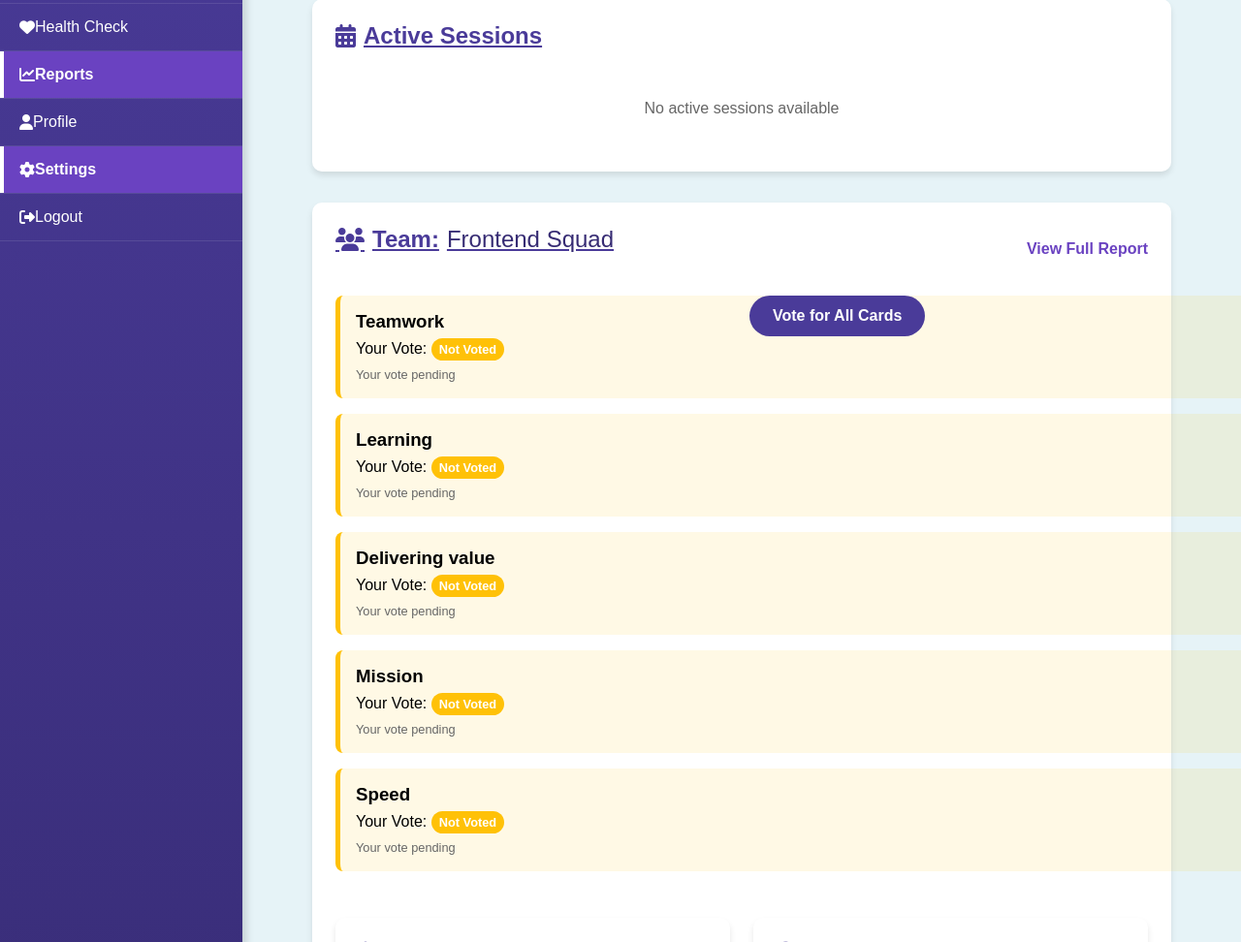
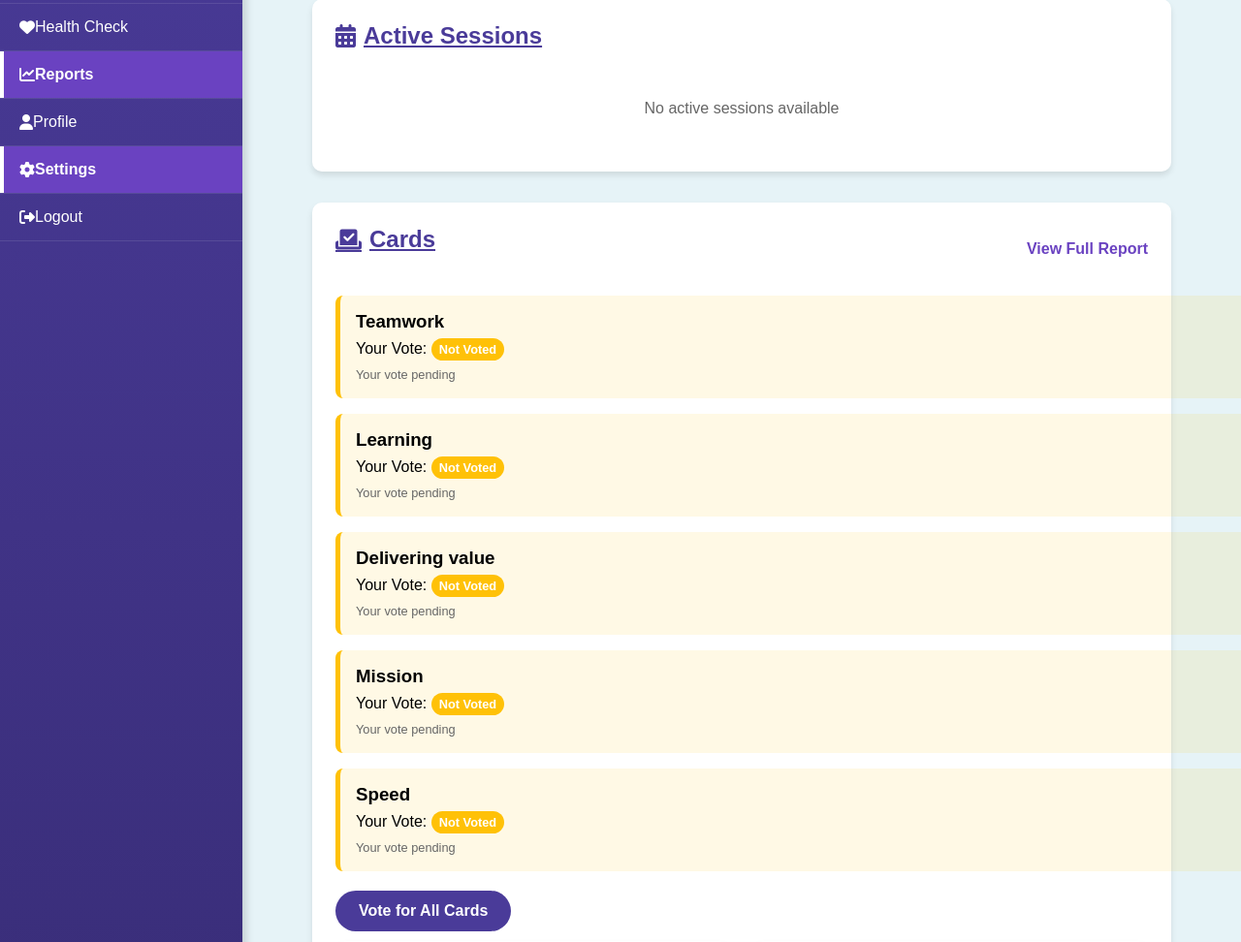
Before and after one commit to shahramhal/SkyScore, a Django app: template Users/templates/engineer_dashboard.html in a window 1280 px wide. Shown: the part 232-1204 px from the top of the page at 97% size. Run offline with Django 5.2, Linux system fonts and the light colour scheme; the template is opened without the code that fills it: values that come from a table or form of the project are taken from there, others are empty; data comes from the database, SQL or seed files in the repository; both versions use the stored data as it was after the commit.

Commit message:
update the styling

```diff
--- a/Users/static/css/engineer_dashboard.css
+++ b/Users/static/css/engineer_dashboard.css
@@ -142,7 +142,7 @@
   display: grid;
   grid-template-columns: repeat(auto-fill, minmax(300px, 1fr));
   gap: 1rem;
-  margin-bottom: 1.5rem;
+  margin-bottom: 10px;
 }
 
 .health-card {
@@ -293,6 +293,7 @@
   text-decoration: none;
   font-weight: bold;
   transition: all 0.3s;
+  margin-bottom: 10px;
 }
 
 .primary-button:hover {
--- a/Users/templates/engineer_dashboard.html
+++ b/Users/templates/engineer_dashboard.html
@@ -61,7 +61,7 @@
         <div class="dashboard-card">
           <div class="card-header">
             <h2>
-              <i class="fas fa-users"></i> Team: <span>Frontend Squad</span>
+              <i class="fas fa-vote-yea"></i> Cards
             </h2>
             <a href="{% url 'engineer_dashboard' %}" class="view-report"
               >View Full Report</a
@@ -114,11 +114,12 @@
 
 
 
-          <div class="text-center">
-            <a href="{% url 'votingDashboard' %}" class="primary-button">
-              Vote for All Cards
-            </a>
-          </div>
+
+        </div>
+        <div class="text-center">
+          <a href="{% url 'votingDashboard' %}" class="primary-button">
+            Vote for All Cards
+          </a>
         </div>
 
         <!-- Quick Stats -->
--- a/Voting/static/voting.css
+++ b/Voting/static/voting.css
@@ -108,6 +108,7 @@
     padding: 15px;
     border-radius: 8px;
     margin-bottom: 20px;
+    box-shadow: 2px 2px 5px rgba(0, 0, 0, 0.1);
 }
 
 .rating-options {
@@ -178,7 +179,7 @@
     border-radius: 10px;
     box-shadow: 0 4px 6px rgba(0, 0, 0, 0.1);
     padding: 1rem;
-    margin-bottom: 0rem;
+    margin-bottom: 10px;
     -webkit-border-radius: 10px;
     -moz-border-radius: 10px;
     -ms-border-radius: 10px;
```
Also changed, not shown: db.sqlite3.
